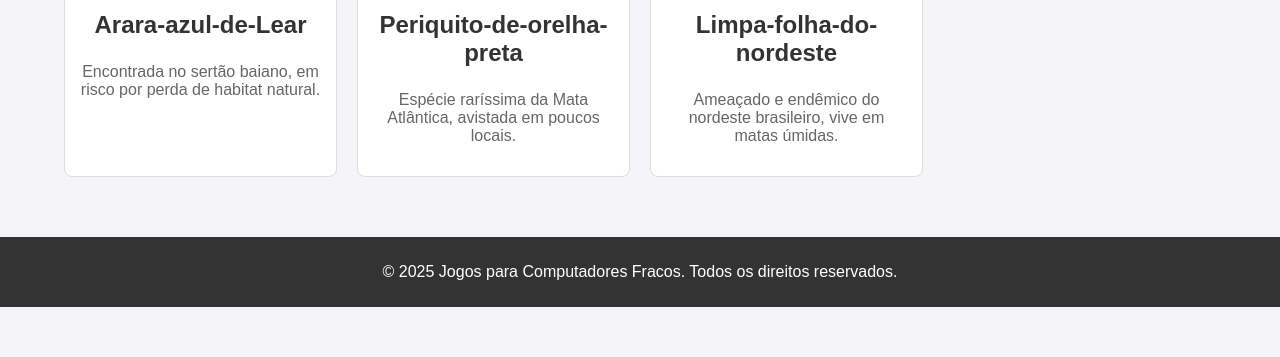
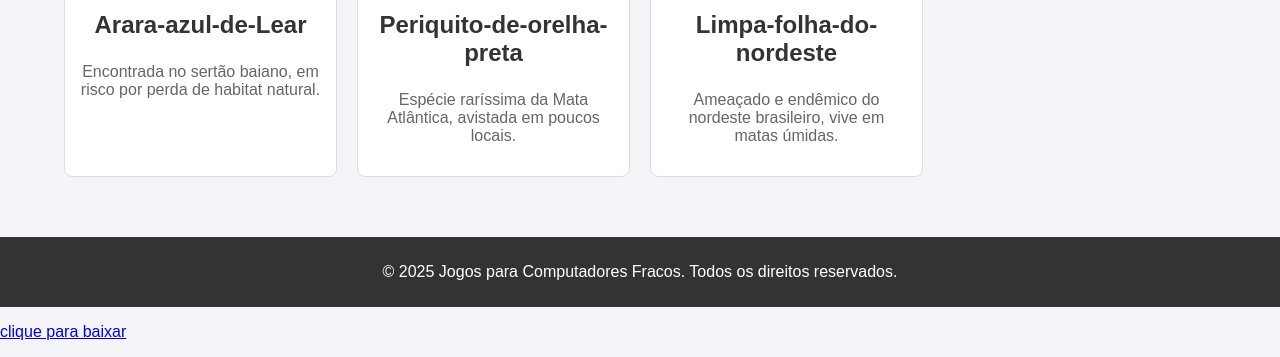
Before and after one commit to 1tecnico/Nicolas-Franco, a plain HTML site: page index.html in a window 1280 px wide. Shown: the part 1940-2297 px from the top of the page. Before the commit the page ends 2263 px from the top, so only its background shows below. Drawn offline with Linux system fonts and the light colour scheme.

Commit message:
Update index.html

```diff
--- a/index.html
+++ b/index.html
@@ -173,8 +173,8 @@
 
 </body>
 <p>
-    <a href = "nicolas.odt" dowload>
+    <a href="nicolas.odt" dowload>
+        clique para baixar
     </a>
-</a>
     </p>
 </html>
```
